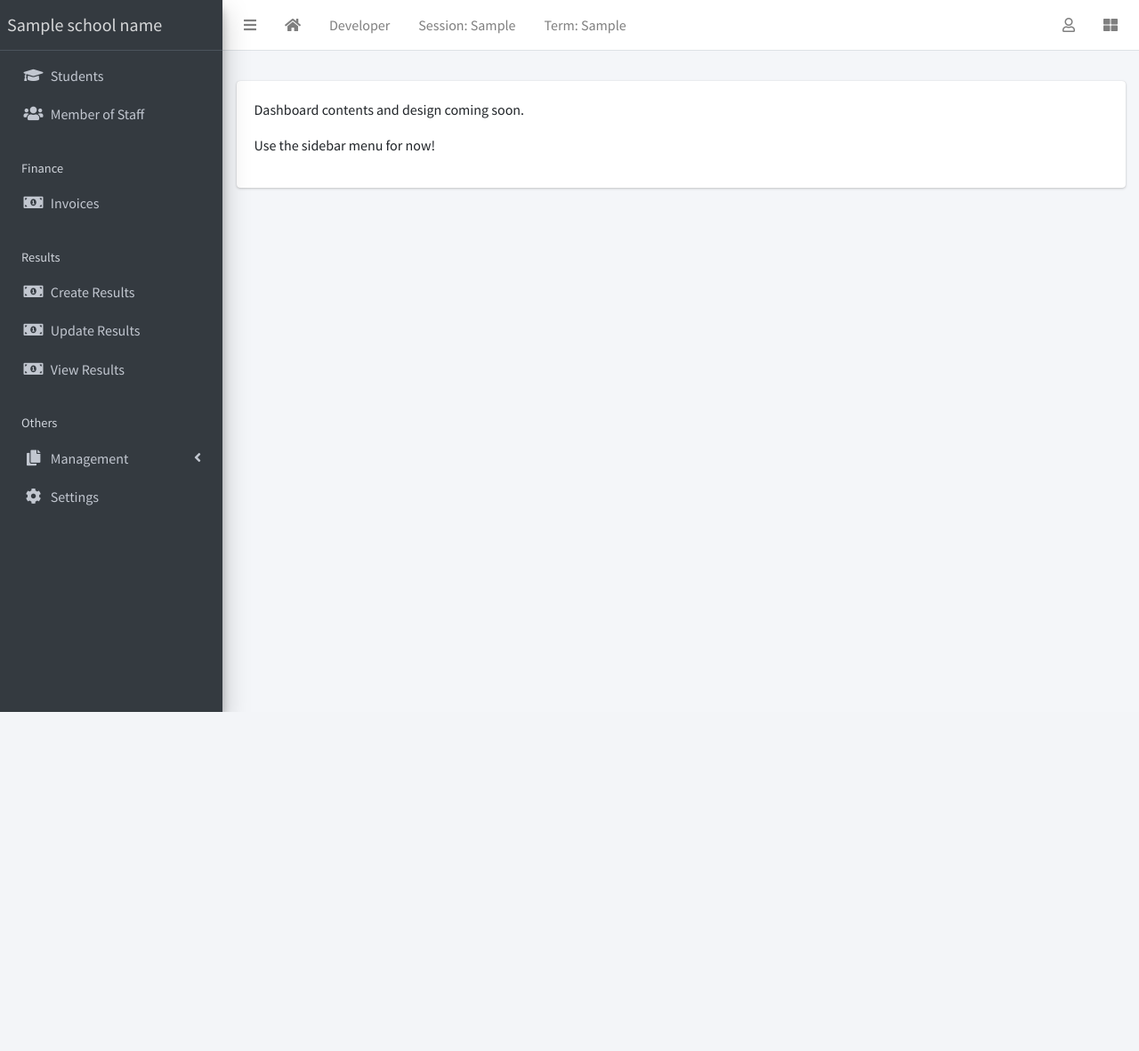
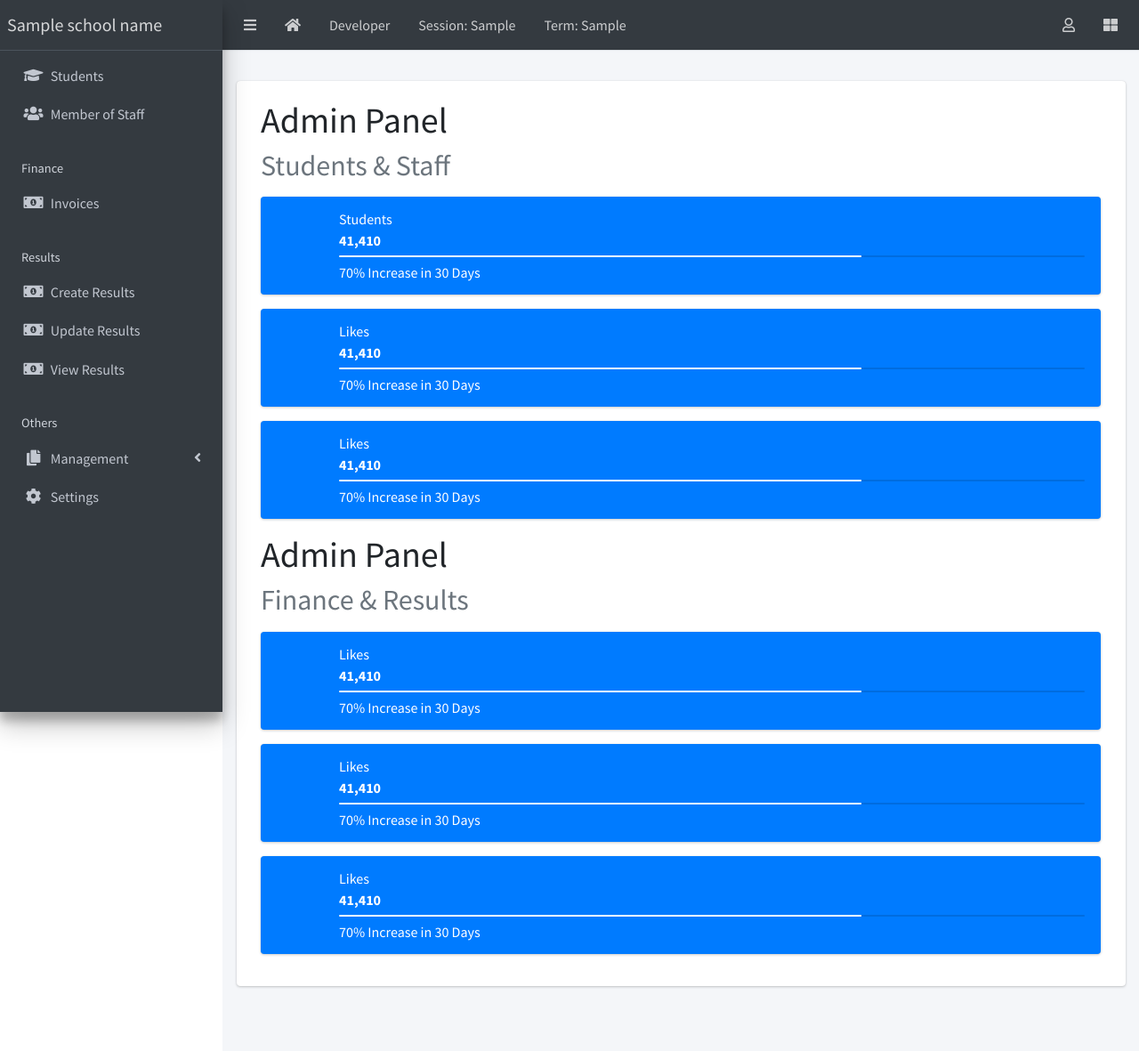
Before and after one commit to ChrisAchinga/mySchool, a Django app: template templates/index.html in a window 1280 px wide. Shown: the whole page at 89% size. Before the commit the page ends 800 px from the top, so only its background shows below. Run offline with Django 3.2, Linux system fonts and the light colour scheme; the template is opened without the code that fills it: most values are stand-ins (such as "Sample title", 1, 10 or a date in 2020); some libraries are stand-ins or nearby versions.

Commit message:
templates

```diff
--- a/templates/base.html
+++ b/templates/base.html
@@ -7,7 +7,7 @@
   <meta name="viewport" content="width=device-width, initial-scale=1">
   <meta http-equiv="x-ua-compatible" content="ie=edge">
 
-  <title>{{ school_name | default:"MySchool" }}</title>
+  <title>{{ school_name | default:"Primary School" }}</title>
 
   <!-- Font Awesome Icons -->
   <link rel="stylesheet" href="{% static 'plugins/fontawesome-free/css/all.min.css' %}">
@@ -28,7 +28,7 @@
   class="hold-transition sidebar-mini layout-fixed layout-navbar-fixed layout-footer-fixed">
   <div class="wrapper">
     <!-- Navbar -->
-    <nav class="main-header navbar navbar-expand navbar-white navbar-light">
+    <nav class="main-header navbar navbar-expand navbar-dark navbar-dark bg-dark">
       <!-- Left navbar links -->
       <ul class="navbar-nav">
         <li class="nav-item">
--- a/templates/index.html
+++ b/templates/index.html
@@ -2,6 +2,107 @@
 
 
 {% block content %}
-  <p>Dashboard contents and design coming soon.</p>
-  <p> Use the sidebar menu for now!</p>
+<div class="container mb-3">
+  <h1>Admin Panel</h1>
+  <h2 class="text-muted">Students & Staff</h2>
+</div>
+
+<div class="container">
+  <div class="info-box bg-blue">
+    <span class="info-box-icon"><i class="fa fa-comments-o"></i></span>
+    <div class="info-box-content">
+      <span class="info-box-text">Students</span>
+      <span class="info-box-number">41,410</span>
+      <!-- The progress section is optional -->
+      <div class="progress">
+        <div class="progress-bar" style="width: 70%"></div>
+      </div>
+      <span class="progress-description">
+        70% Increase in 30 Days
+      </span>
+    </div><!-- /.info-box-content -->
+  </div><!-- /.info-box -->
+
+  <div class="info-box bg-blue">
+    <span class="info-box-icon"><i class="fa fa-comments-o"></i></span>
+    <div class="info-box-content">
+      <span class="info-box-text">Likes</span>
+      <span class="info-box-number">41,410</span>
+      <!-- The progress section is optional -->
+      <div class="progress">
+        <div class="progress-bar" style="width: 70%"></div>
+      </div>
+      <span class="progress-description">
+        70% Increase in 30 Days
+      </span>
+    </div><!-- /.info-box-content -->
+  </div><!-- /.info-box -->
+
+  <div class="info-box bg-blue">
+    <span class="info-box-icon"><i class="fa fa-comments-o"></i></span>
+    <div class="info-box-content">
+      <span class="info-box-text">Likes</span>
+      <span class="info-box-number">41,410</span>
+      <!-- The progress section is optional -->
+      <div class="progress">
+        <div class="progress-bar" style="width: 70%"></div>
+      </div>
+      <span class="progress-description">
+        70% Increase in 30 Days
+      </span>
+    </div><!-- /.info-box-content -->
+  </div><!-- /.info-box -->
+</div>
+
+<div class="container mb-3">
+  <h1>Admin Panel</h1>
+  <h2 class="text-muted">Finance & Results</h2>
+</div>
+
+<div class="container">
+  <div class="info-box bg-blue">
+    <span class="info-box-icon"><i class="fa fa-comments-o"></i></span>
+    <div class="info-box-content">
+      <span class="info-box-text">Likes</span>
+      <span class="info-box-number">41,410</span>
+      <!-- The progress section is optional -->
+      <div class="progress">
+        <div class="progress-bar" style="width: 70%"></div>
+      </div>
+      <span class="progress-description">
+        70% Increase in 30 Days
+      </span>
+    </div><!-- /.info-box-content -->
+  </div><!-- /.info-box -->
+
+  <div class="info-box bg-blue">
+    <span class="info-box-icon"><i class="fa fa-comments-o"></i></span>
+    <div class="info-box-content">
+      <span class="info-box-text">Likes</span>
+      <span class="info-box-number">41,410</span>
+      <!-- The progress section is optional -->
+      <div class="progress">
+        <div class="progress-bar" style="width: 70%"></div>
+      </div>
+      <span class="progress-description">
+        70% Increase in 30 Days
+      </span>
+    </div><!-- /.info-box-content -->
+  </div><!-- /.info-box -->
+
+  <div class="info-box bg-blue">
+    <span class="info-box-icon"><i class="fa fa-comments-o"></i></span>
+    <div class="info-box-content">
+      <span class="info-box-text">Likes</span>
+      <span class="info-box-number">41,410</span>
+      <!-- The progress section is optional -->
+      <div class="progress">
+        <div class="progress-bar" style="width: 70%"></div>
+      </div>
+      <span class="progress-description">
+        70% Increase in 30 Days
+      </span>
+    </div><!-- /.info-box-content -->
+  </div><!-- /.info-box -->
+</div>
 {% endblock content %}
--- a/templates/registration/login.html
+++ b/templates/registration/login.html
@@ -35,7 +35,8 @@
     <!-- /.login-logo -->
     <div class="card">
       <div class="card-body login-card-body text-center">
-        <p class="login-box-msg">Sign in to start your session</p>
+        <p class="login-box-msg">Sign In To Manage</p>
+        <small>user: admin Pass: admin123</small>
 
         {% if form.errors %}
         <p>Your username and password didn't match. Please try again.</p>
```
Also changed, not shown: templates/developer.html (+2 -9 lines).
